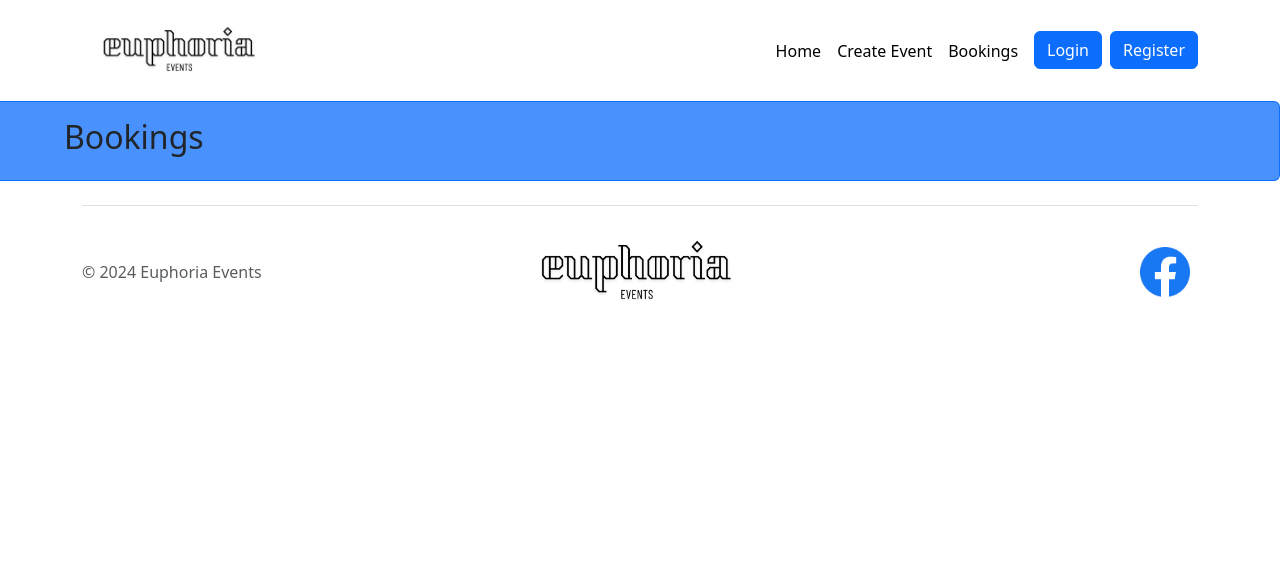
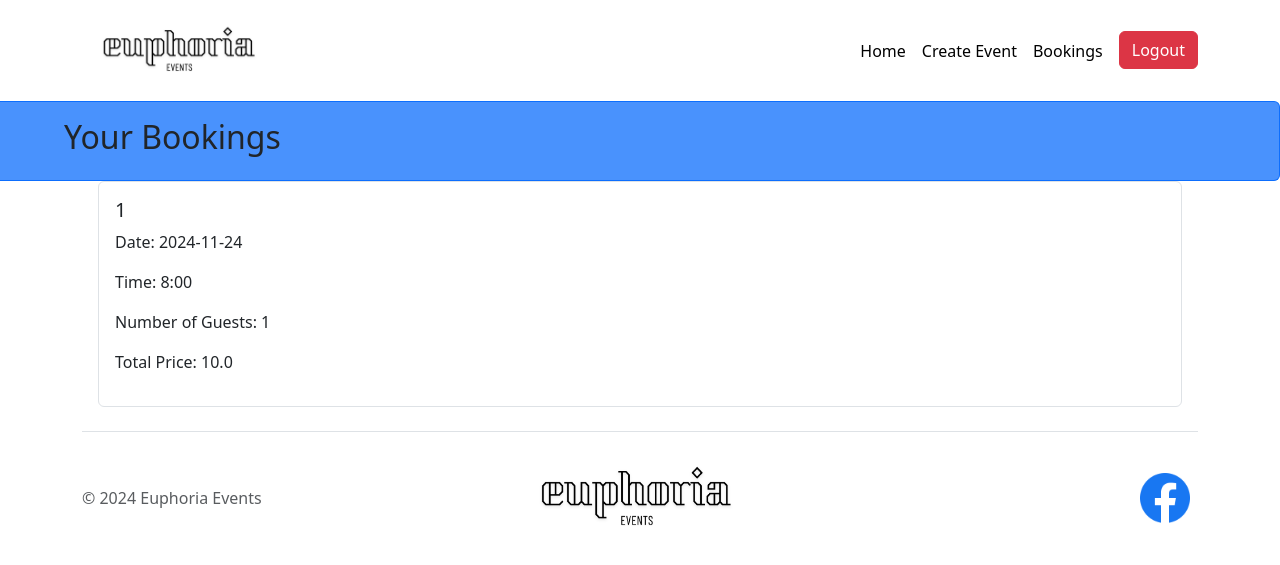
Before and after one commit to brendanpetersen/group-31, a Flask app: page /bookings in a window 1280 px wide. Shown: the top 565 px of the page. Run offline with Flask 3, Linux system fonts and the light colour scheme; a user stored in the database is signed in; some libraries are stand-ins or nearby versions.

Commit message:
Added booking functionality

```diff
--- a/concert/auth.py
+++ b/concert/auth.py
@@ -46,7 +46,7 @@ def login():
             flash(error)
     return render_template('user.html', form=login_form, heading='Login')
 
-@authbp.route('/logout')
+@authbp.route('/logout', methods=['POST'])
 @login_required
 def logout():
     logout_user()
--- a/concert/upcoming_concerts.py
+++ b/concert/upcoming_concerts.py
@@ -1,11 +1,11 @@
 from flask import Blueprint, render_template, request, redirect, url_for, flash
-from .models import Concert, Comment
+from .models import Concert, Comment, Booking
 from .forms import ConcertForm, CommentForm
 from werkzeug.utils import secure_filename
 import os
 from . import db
+from flask_login import login_required, current_user
 
-#create blueprint for created events
 eventbp = Blueprint('upcoming', __name__, url_prefix='/events')
 
 UPLOAD_FOLDER = 'templates/img'
@@ -39,10 +39,10 @@ def comment(id):
         db.session.commit()
         flash('Your comment has been added', 'success')
         return redirect(url_for('upcoming.show', id=id))
-    else:
-        print(form.errors)
+
     flash('Failed to post comment. Please try again.', 'danger')
     return redirect(url_for('upcoming.show', id=id))
+
 @eventbp.route('/create', methods=['GET', 'POST'])
 def create():
     form = ConcertForm()
@@ -54,7 +54,6 @@ def create():
             upload_path = os.path.join(UPLOAD_FOLDER, filename)
             image_file.save(upload_path)
 
-            # Create a new Concert instance
             concert = Concert(
                 name=form.name.data,
                 description=form.description.data,
@@ -65,16 +64,41 @@ def create():
                 image=upload_path
             )
 
-            # Add the concert to the session and commit
             db.session.add(concert)
             db.session.commit()
 
             flash('Event created successfully!', 'success')
-            return redirect(url_for('upcoming.show', id=concert.id))  # Redirect to the new concert's page
+            return redirect(url_for('upcoming.show', id=concert.id))
         else:
             flash('Invalid file type. Please upload an image.', 'danger')
 
     return render_template('events/create.html', form=form)
+
+@eventbp.route('/<id>/book', methods=['POST'])
+@login_required
+def book_tickets(id):
+    concert = db.session.get(Concert, id)
+    if concert is None:
+        flash('Concert not found', 'danger')
+        return redirect(url_for('main.index'))
+
+    num_guests = request.form.get('num_guests', type=int)
+    if current_user.is_authenticated:
+        booking = Booking(
+            date=concert.date,
+            time=concert.time,
+            event_title=concert.name,
+            user=current_user,
+            price=concert.price,
+            num_guests=num_guests
+        )
+        db.session.add(booking)
+        db.session.commit()
+        flash('Tickets purchased successfully!', 'success')
+        return redirect(url_for('main.bookings'))
+    else:
+        flash('You need to be logged in to book tickets.', 'danger')
+        return redirect(url_for('auth.login'))
 
 def get_concert(id):
     if id == 1:
--- a/concert/views.py
+++ b/concert/views.py
@@ -1,5 +1,6 @@
-from flask import Blueprint, render_template, request, redirect, url_for
-from .models import Concert
+from flask import Blueprint, render_template, request, redirect, url_for, flash
+from flask_login import current_user, login_required
+from .models import Concert, Booking
 from . import db
 
 mainbp = Blueprint('main', __name__)
@@ -7,11 +8,13 @@ mainbp = Blueprint('main', __name__)
 @mainbp.route('/')
 def index():
     home = db.session.scalars(db.select(Concert)).all()
-    return render_template('index.html', concert=home)
+    return render_template('index.html', concert=home, user=current_user)  # Pass current_user to the template
 
 @mainbp.route('/bookings', methods=['GET', 'POST'])
+@login_required
 def bookings():
-    return render_template('bookings.html')
+    user_bookings = Booking.query.filter_by(user_id=current_user.id).all()
+    return render_template('bookings.html', bookings=user_bookings)
 
 @mainbp.route('/search')
 def search():
@@ -20,6 +23,30 @@ def search():
         print(search_term)
         query = f"%{search_term}%"
         concert_search = db.session.scalars(db.select(Concert).where(Concert.description.like(query))).all()
-        return render_template('index.html', concert=concert_search)
+        return render_template('index.html', concert=concert_search, user=current_user)  # Pass current_user to the template
     else:
         return redirect(url_for('main.index'))
+
+@mainbp.route('/book_tickets/<int:id>', methods=['POST'])
+@login_required
+def book_tickets(id):
+    concert = Concert.query.get_or_404(id)
+    num_guests = request.form.get('num_guests', type=int)
+
+    if num_guests:
+        booking = Booking(
+            concert_id=concert.id,
+            date=concert.date,
+            time=concert.time,
+            event_title=concert.name,
+            user_id=current_user.id,
+            price=concert.price * num_guests,  # Assuming you want to multiply by the number of guests
+            num_guests=num_guests
+        )
+        db.session.add(booking)
+        db.session.commit()
+        flash('Tickets purchased successfully!', 'success')
+        return redirect(url_for('main.bookings'))
+    else:
+        flash('Please select a number of guests.', 'warning')
+        return redirect(url_for('main.show', id=concert.id))
--- a/templates/base.html
+++ b/templates/base.html
@@ -27,12 +27,20 @@
                         <li class="nav-item">
                             <a class="nav-link active" aria-current="page" href="{{ url_for('main.bookings') }}">Bookings</a>
                         </li>
-                        <li class="nav-item">
-                            <a href="{{ url_for('auth.login') }}" type="button" class="flex-shrink-1 btn btn-primary ms-2">Login</a>
-                        </li>
-                        <li class="nav-item">
-                            <a href="{{ url_for('auth.register') }}" type="button" class="flex-shrink-1 btn btn-primary ms-2">Register</a>
-                        </li>
+                        {% if current_user.is_authenticated %}
+                            <li class="nav-item">
+                                <form action="{{ url_for('auth.logout') }}" method="POST" style="display: inline;">
+                                    <button type="submit" class="flex-shrink-1 btn btn-danger ms-2">Logout</button>
+                                </form>
+                            </li>
+                        {% else %}
+                            <li class="nav-item">
+                                <a href="{{ url_for('auth.login') }}" class="flex-shrink-1 btn btn-primary ms-2">Login</a>
+                            </li>
+                            <li class="nav-item">
+                                <a href="{{ url_for('auth.register') }}" class="flex-shrink-1 btn btn-primary ms-2">Register</a>
+                            </li>
+                        {% endif %}
                     </ul>
                 </div>
             </div>
--- a/templates/bookings.html
+++ b/templates/bookings.html
@@ -6,7 +6,23 @@
 {% block content %}
 <!-- Bookings Header -->
 <div class="p-3 bg-primary bg-opacity-75 border border-primary border-start-0 rounded-end">
-    <h2 class="ms-5">Bookings</h2>
+    <h2 class="ms-5">Your Bookings</h2>
+</div>
+
+<div class="container">
+    <div class="card-group">
+        {% for booking in bookings %}
+        <div class="card border mx-3">
+            <div class="card-body">
+                <h5 class="card-title">{{ booking.event_title }}</h5>
+                <p>Date: {{ booking.date }}</p>
+                <p>Time: {{ booking.time }}</p>
+                <p>Number of Guests: {{ booking.num_guests }}</p>
+                <p>Total Price: {{ booking.price }}</p>
+            </div>
+        </div>
+        {% endfor %}
+    </div>
 </div>
 {% endblock %}
 
```
Also changed, not shown: concert/booking.py (+12 -15 lines), concert/models.py (+18 -1 lines), templates/events/show.html (+21 -26 lines), instance/concertdb.sqlite.
